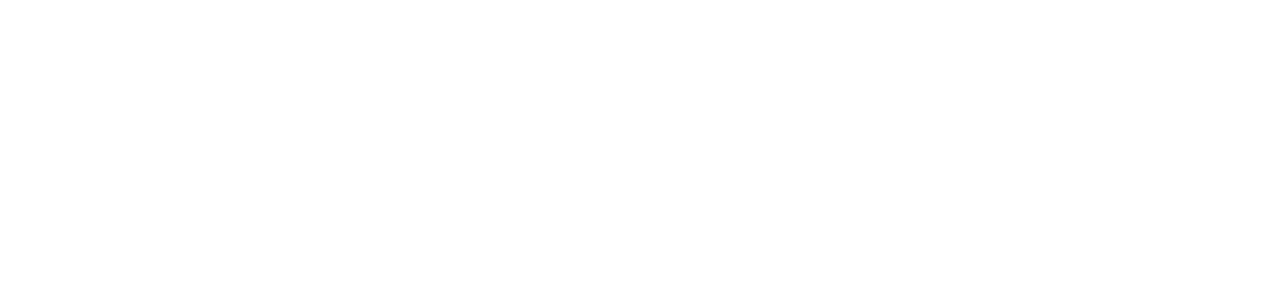
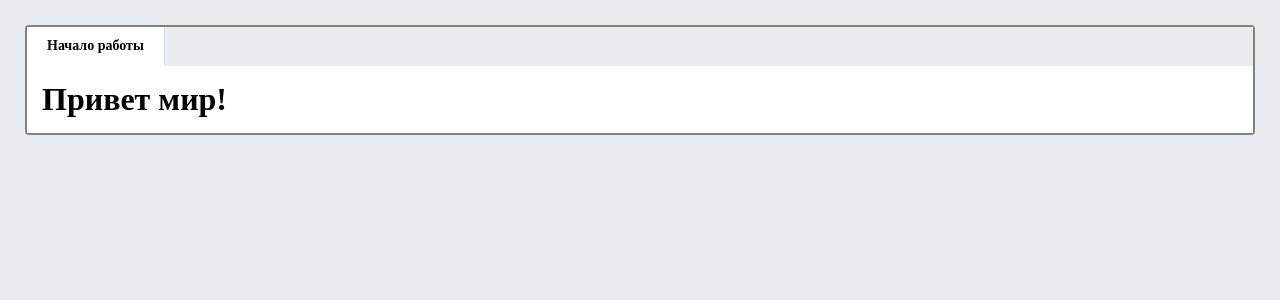
Before and after one commit to silwerlerman/Vue3Education, a Vue app: page / in a window 1280 px wide. Shown: the top 300 px of the page. Built offline with nearby package versions, Linux system fonts and the light colour scheme.

Commit message:
feat: Настроена основная структура проекта + выведено сообщение "Привет, мир!"

```diff
--- a/package.json
+++ b/package.json
@@ -13,6 +13,8 @@
     "format": "prettier --write src/"
   },
   "dependencies": {
+    "element-plus": "^2.8.1",
+    "vite-tsconfig-paths": "^5.0.1",
     "vue": "^3.4.29"
   },
   "devDependencies": {
@@ -27,7 +29,11 @@
     "eslint-plugin-vue": "^9.23.0",
     "npm-run-all2": "^6.2.0",
     "prettier": "^3.2.5",
+    "sass-embedded": "^1.77.8",
     "typescript": "~5.4.0",
+    "unplugin-auto-import": "^0.18.2",
+    "unplugin-element-plus": "^0.8.0",
+    "unplugin-vue-components": "^0.27.4",
     "vite": "^5.3.1",
     "vue-tsc": "^2.0.21"
   }
--- a/src/App.vue
+++ b/src/App.vue
@@ -1,5 +1,7 @@
-<script setup lang="ts"></script>
+<script setup lang="ts">
+import Subpanel from '@/components/Subpanel/Subpanel.vue';
+</script>
 
-<template></template>
+<template><Subpanel /></template>
 
 <style scoped></style>
--- /dev/null
+++ b/src/assets/style.css
@@ -0,0 +1,4 @@
+* {
+  margin: 0;
+  background-color: #e9edf2;
+}
--- /dev/null
+++ b/src/components/Subpanel/Subpanel.vue
@@ -0,0 +1,31 @@
+<template>
+  <el-tabs v-model="activeName" type="border-card" class="tabs">
+    <el-tab-pane label="Начало работы" name="first">
+      <h1>Привет мир!</h1>
+    </el-tab-pane>
+  </el-tabs>
+</template>
+
+<script setup lang="ts">
+import { ref } from 'vue';
+
+const activeName = ref('first');
+</script>
+
+<style scoped lang="scss">
+.tabs {
+  margin: 25px;
+  border-radius: 4px;
+  border: 2px solid grey;
+  --el-color-primary: black;
+
+  & :deep(.el-tabs__item) {
+    font-weight: bold;
+  }
+
+  & :deep(.el-tabs__content),
+  & :deep(.el-tab-pane) > * {
+    background: white;
+  }
+}
+</style>
--- a/src/main.ts
+++ b/src/main.ts
@@ -1,3 +1,4 @@
+import './assets/style.css';
 import { createApp } from 'vue';
 import App from './App.vue';
 
--- a/tsconfig.app.json
+++ b/tsconfig.app.json
@@ -5,10 +5,10 @@
   "compilerOptions": {
     "composite": true,
     "tsBuildInfoFile": "./node_modules/.tmp/tsconfig.app.tsbuildinfo",
-
     "baseUrl": ".",
     "paths": {
-      "@/*": ["./src/*"]
+      "@/*": ["src/*"],
+      "@components/*": ["src/components/*"]
     }
   }
 }
--- a/vite.config.ts
+++ b/vite.config.ts
@@ -1,16 +1,27 @@
-import { fileURLToPath, URL } from 'node:url'
-
-import { defineConfig } from 'vite'
-import vue from '@vitejs/plugin-vue'
+import { fileURLToPath, URL } from 'node:url';
+import { defineConfig } from 'vite';
+import ElementPlus from 'unplugin-element-plus/vite';
+import AutoImport from 'unplugin-auto-import/vite';
+import Components from 'unplugin-vue-components/vite';
+import { ElementPlusResolver } from 'unplugin-vue-components/resolvers';
+import vue from '@vitejs/plugin-vue';
 
 // https://vitejs.dev/config/
 export default defineConfig({
   plugins: [
     vue(),
+    AutoImport({
+      resolvers: [ElementPlusResolver()]
+    }),
+    Components({
+      resolvers: [ElementPlusResolver()]
+    }),
+    ElementPlus({})
   ],
   resolve: {
     alias: {
-      '@': fileURLToPath(new URL('./src', import.meta.url))
+      '@': fileURLToPath(new URL('./src', import.meta.url)),
+      '@components': fileURLToPath(new URL('./src/components', import.meta.url))
     }
   }
-})
+});
```
Also changed, not shown: auto-imports.d.ts (added, +9 -0 lines), components.d.ts (added, +14 -0 lines), 2 other files (tests, documents, lock files or other folders).
